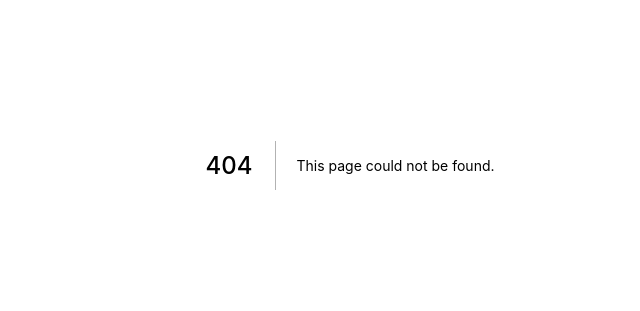
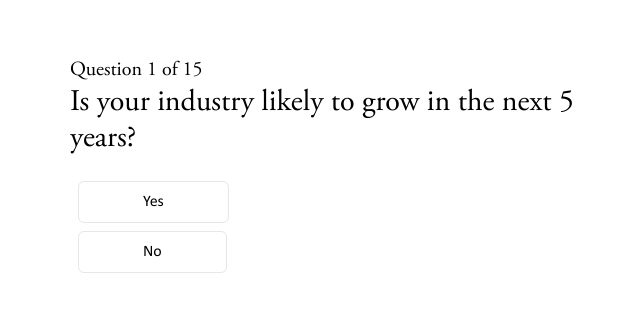
Before and after one commit to ghostjson/tco-website, a Next.js app: page /quiz in a window 1280 px wide. Before the commit this address had no page. Shown: the part 235-546 px from the top of the page, without its empty margins (290-930 px from the left). Built offline with nearby package versions, Linux system fonts and the light colour scheme.

Commit message:
feat: add quiz page mvp

```diff
--- a/src/components/QuizIntro.tsx
+++ b/src/components/QuizIntro.tsx
@@ -1,3 +1,5 @@
+import Link from 'next/link';
+
 const QuizIntro = ({ className, data }: { className?: string; data: any }) => {
   return (
     <div
@@ -57,9 +59,11 @@ const QuizIntro = ({ className, data }: { className?: string; data: any }) => {
         <p className='text-sm text-justify md:text-base mt-1 leading-snug font-calibri md:px-40 xl:px-0 '>
           {data.content}
         </p>
-        <button className='bg-[#e45e1b] text-white p-2 uppercase mt-8 xl:mt-6 text-sm font-semibold self-center xl:self-auto'>
-          {data.button}
-        </button>
+        <Link href='/quiz'>
+          <button className='bg-[#e45e1b] text-white p-2 uppercase mt-8 xl:mt-6 text-sm font-semibold self-center xl:self-auto'>
+            {data.button}
+          </button>
+        </Link>
       </div>
     </div>
   );
--- /dev/null
+++ b/src/constants/questions.ts
@@ -0,0 +1,118 @@
+type scoredChoiceT = { choice: string; score: number };
+
+type questionT = { question: string; choices: scoredChoiceT[] }[];
+
+export const questions: questionT = [
+  {
+    question: 'Is your industry likely to grow in the next 5 years?',
+    choices: [
+      { choice: 'Yes', score: 5 },
+      { choice: 'No', score: 0 },
+    ],
+  },
+  {
+    question:
+      'Does the general public consume the products/services you are providing?',
+    choices: [
+      { choice: 'Yes', score: 5 },
+      { choice: 'No', score: 0 },
+    ],
+  },
+  {
+    question: 'Do your products/services have Unique Selling Propositions?',
+    choices: [
+      { choice: 'Yes', score: 5 },
+      { choice: 'No', score: 0 },
+    ],
+  },
+  {
+    question: 'Are the products/services offered trending now?',
+    choices: [
+      { choice: 'Yes', score: 5 },
+      { choice: 'No', score: 0 },
+    ],
+  },
+  {
+    question: 'Is it easy for your target audience to convert to your brand?',
+    choices: [
+      { choice: 'Yes', score: 5 },
+      { choice: 'No', score: 0 },
+    ],
+  },
+  {
+    question: 'Is your target audience active on Social Media?',
+    choices: [
+      { choice: 'Yes', score: 3 },
+      { choice: 'No', score: 0 },
+    ],
+  },
+  {
+    question: 'Is your brand distinctive among your competition?',
+    choices: [
+      { choice: 'Yes', score: 5 },
+      { choice: 'No', score: 0 },
+    ],
+  },
+  {
+    question: 'Are your competitors actively marketing?',
+    choices: [
+      { choice: 'Yes', score: 5 },
+      { choice: 'No', score: 0 },
+    ],
+  },
+  {
+    question: 'Did you increase your online presence due to the pandemic?',
+    choices: [
+      { choice: 'Yes', score: 2 },
+      { choice: 'No', score: 0 },
+    ],
+  },
+  {
+    question: 'Are your competitors generating online sales?',
+    choices: [
+      { choice: 'Yes', score: 3 },
+      { choice: 'No', score: 0 },
+    ],
+  },
+  {
+    question: 'Is brand marketing important to your business?',
+    choices: [
+      { choice: 'Yes', score: 5 },
+      { choice: 'No', score: 0 },
+    ],
+  },
+  {
+    question: 'Have you had a successful marketing promotion previously?',
+    choices: [
+      { choice: 'Yes', score: 5 },
+      { choice: 'No', score: 0 },
+    ],
+  },
+  {
+    question: 'Does your business need new customers to stay profitable?',
+    choices: [
+      { choice: 'Yes', score: 5 },
+      { choice: 'No', score: 0 },
+    ],
+  },
+  {
+    question: 'Is your business losing existing/loyal customers?',
+    choices: [
+      { choice: 'Yes', score: 0 },
+      { choice: 'No', score: 2 },
+    ],
+  },
+  {
+    question: 'Is your business ready to handle a sudden increase of sales?',
+    choices: [
+      { choice: 'Yes', score: 5 },
+      { choice: 'No', score: 0 },
+    ],
+  },
+];
+
+export const results = [
+  'Your business currently needs to strengthen its foundations. It is advisable for you to focus more on product positioning, branding and business operations at this time. As vital as marketing is to a business, it is equally important to focus on business strategy and brand communications.\n\nContact us for a free consultation on brand strategies for optimal results.\n\nIf you found this quiz beneficial, please help us to like and share it.\nThank you!',
+  'Your business is ready for growth, thus it is a good practice for you to take 5% of the total revenue generated by your business and invest it on marketing. These include sales promotions, brand marketing and advertising campaigns.\n\nContact us for a free consultation on how to allocate your marketing budget for optimal results.\n\nIf you found this quiz beneficial, please help us to like and share it.\n\nThank you!',
+  'Your business is poised for a major sales expansion. It is expedient for your business to take at least 10 to 15% out from the total revenue generated and invest it on marketing your business. These could be a combination of sales promotions, brand marketing and advertising campaigns.\n\nContact us for a free consultation on how to combine various marketing strategies for maximum results.\n\nIf you found this quiz beneficial, please help us to like and share it.\n\nThank you!',
+];
--- /dev/null
+++ b/src/pages/quiz.tsx
@@ -0,0 +1,50 @@
+import { useEffect, useState } from 'react';
+import ReactMarkdown from 'react-markdown';
+import { questions, results } from 'src/constants/questions';
+
+export default function Quiz() {
+  const [question, setQuestion] = useState(0);
+  const [score, setScore] = useState<number>(0);
+  const [limit, setLimit] = useState<number>(0);
+
+  const getResult: (score: number) => number = (score) => {
+    if (score < 25) return 0;
+    if (score < 45) return 1;
+    else return 2;
+  };
+
+  useEffect(() => setLimit(questions.length), []);
+
+  return (
+    <div className='h-screen flex flex-col  justify-center px-10 xl:w-1/2 mx-auto'>
+      {question < limit ? (
+        <>
+          <h6 className='text-xl font-agaramondPro'>
+            Question {question + 1} of {limit}
+          </h6>
+          <h4 className='text-3xl mb-6 font-agaramondPro'>
+            {questions[question].question}
+          </h4>
+          <div className='flex flex-col items-stretch xl:items-start space-y-2 font-calibri px-2'>
+            {questions[question].choices.map((choice) => {
+              return (
+                <button
+                  className='p-2 px-16 rounded-md border xl:hover:bg-slate-200 xl:hover:border-slate-500 xl:hover:scale-105 transition'
+                  onClick={() => {
+                    setScore((score) => score + choice.score);
+                    setQuestion((question) => question + 1);
+                  }}>
+                  {choice.choice}
+                </button>
+              );
+            })}
+          </div>
+        </>
+      ) : (
+        <ReactMarkdown className='flex flex-col items-start space-y-4 font-calibri text-lg'>
+          {results[getResult(score)]}
+        </ReactMarkdown>
+      )}
+    </div>
+  );
+}
```
